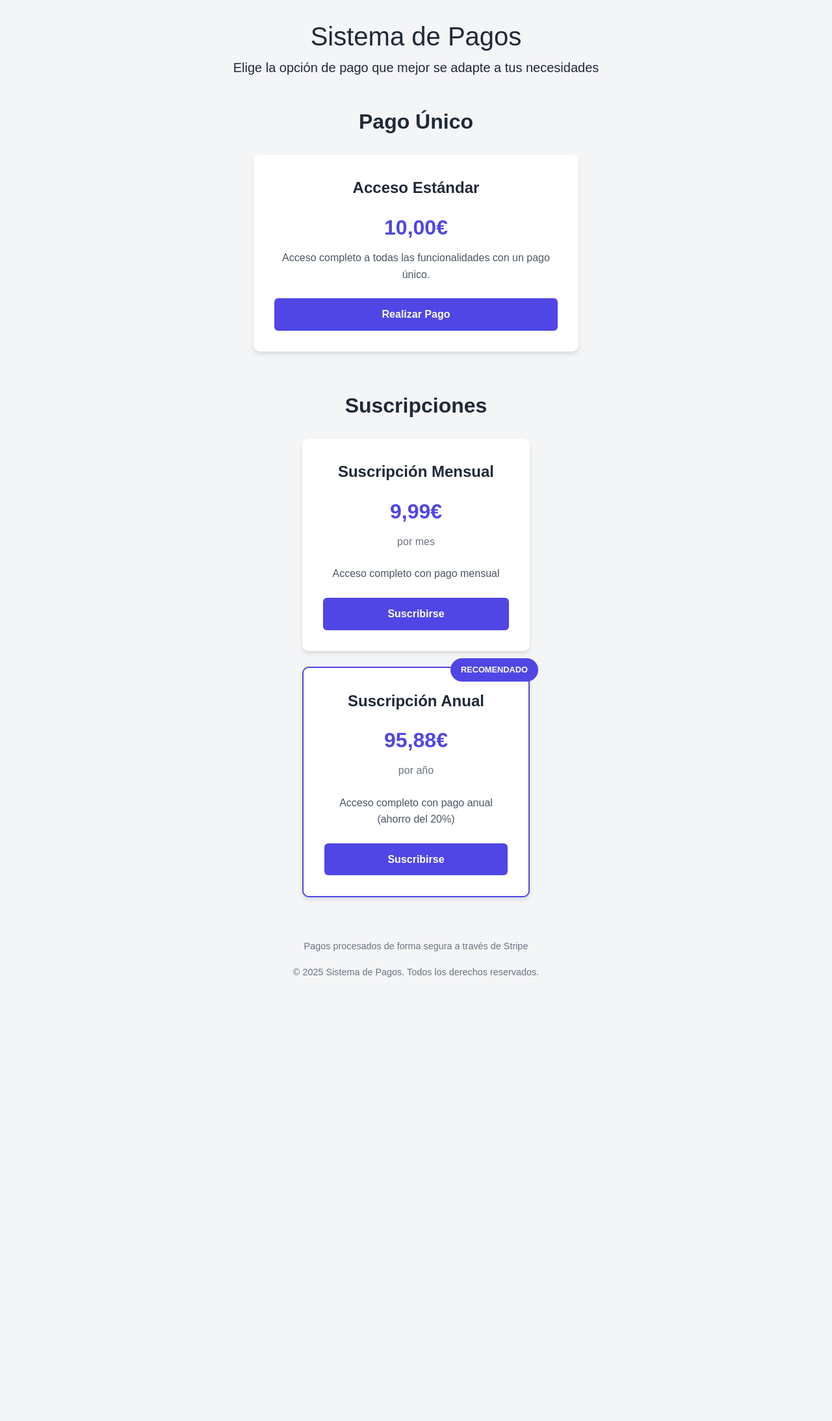
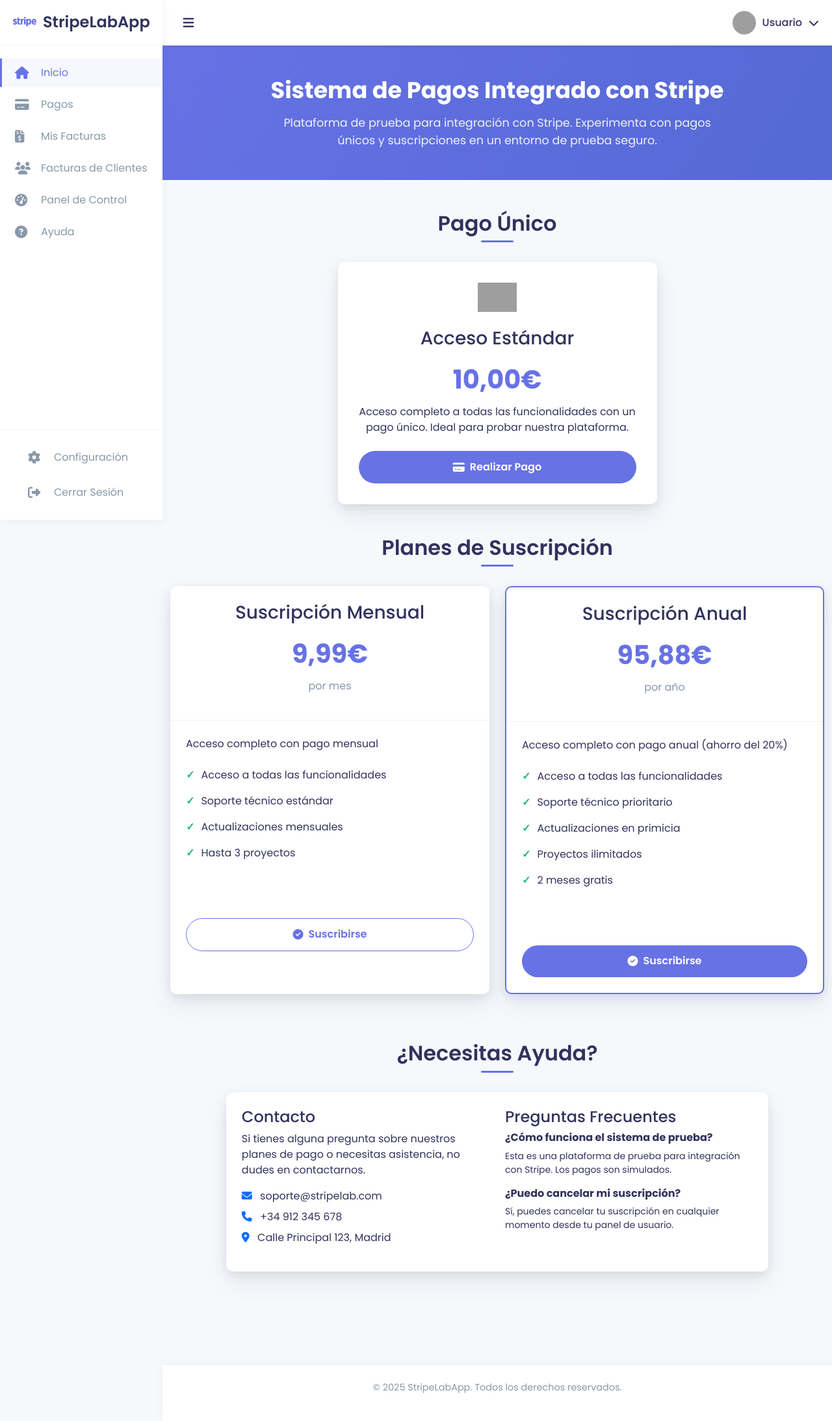
Before and after one commit to JosCarRub/Stripe-Lab-App, a PHP site: page /v1/index.php in a window 1280 px wide. Shown: the whole page at 65% size. Before the commit the page ends 1504 px from the top, so only its background shows below. Run offline with PHP 8.4, Linux system fonts and the light colour scheme; some libraries are stand-ins or nearby versions; grey boxes are pictures that could not be loaded.

Commit message:
added subscription payments

```diff
--- a/public/index.php
+++ b/public/index.php
@@ -17,7 +17,13 @@ $plans = [
         'price' => '9,99€',
         'period' => 'mes',
         'highlight' => false,
-        'lookup_key' => 'price_monthly_key'
+        'lookup_key' => 'monthly_subscriptions',
+        'features' => [
+            'Acceso a todas las funcionalidades',
+            'Soporte técnico estándar',
+            'Actualizaciones mensuales',
+            'Hasta 3 proyectos'
+        ]
     ],
     StripeProductsTypeEnum::YEARLY_SUBSCRIPTION->value => [
         'name' => 'Suscripción Anual',
@@ -25,7 +31,14 @@ $plans = [
         'price' => '95,88€',
         'period' => 'año',
         'highlight' => true,
-        'lookup_key' => 'price_annual_key'
+        'lookup_key' => 'annual_payment',
+        'features' => [
+            'Acceso a todas las funcionalidades',
+            'Soporte técnico prioritario',
+            'Actualizaciones en primicia',
+            'Proyectos ilimitados',
+            '2 meses gratis'
+        ]
     ],
 ];
 ?>
@@ -35,252 +48,223 @@ $plans = [
 <head>
     <meta charset="UTF-8">
     <meta name="viewport" content="width=device-width, initial-scale=1.0">
-    <title>Sistema de Pagos</title>
-    <link href="https://cdn.jsdelivr.net/npm/bootstrap@5.3.0-alpha1/dist/css/bootstrap.min.css" rel="stylesheet">
-    <!-- Cargar Stripe.js ANTES de cualquier otro script -->
+    <title>StripeLabApp - Sistema de Pagos</title>
+    <!-- Bootstrap CSS -->
+    <link href="https://cdn.jsdelivr.net/npm/bootstrap@5.3.0/dist/css/bootstrap.min.css" rel="stylesheet">
+    <!-- Font Awesome -->
+    <link rel="stylesheet" href="https://cdnjs.cloudflare.com/ajax/libs/font-awesome/6.4.0/css/all.min.css">
+    <!-- Google Fonts -->
+    <link rel="preconnect" href="https://fonts.googleapis.com">
+    <link rel="preconnect" href="https://fonts.gstatic.com" crossorigin>
+    <link href="https://fonts.googleapis.com/css2?family=Poppins:wght@300;400;500;600;700&display=swap" rel="stylesheet">
+    <!-- Stripe.js -->
     <script src="https://js.stripe.com/v3/"></script>
-    <style>
-        :root {
-            --primary-color: #4f46e5;
-            --secondary-color: #4338ca;
-            --light-color: #f3f4f6;
-            --dark-color: #1f2937;
-            --success-color: #047857;
-            --warning-color: #b91c1c;
-        }
-
-        body {
-            font-family: 'Arial', sans-serif;
-            line-height: 1.6;
-            color: var(--dark-color);
-            background-color: #f4f5f7;
-            padding-top: 2rem;
-            padding-bottom: 2rem;
-        }
-
-        .header {
-            text-align: center;
-            margin-bottom: 3rem;
-        }
-
-        .payment-section {
-            margin-bottom: 4rem;
-        }
-
-        .payment-options {
-            display: flex;
-            flex-wrap: wrap;
-            justify-content: center;
-            gap: 1.5rem;
-        }
-
-        .payment-card {
-            background-color: white;
-            border-radius: 10px;
-            box-shadow: 0 4px 6px rgba(0, 0, 0, 0.1);
-            padding: 2rem;
-            width: 100%;
-            max-width: 350px;
-            text-align: center;
-            transition: transform 0.3s, box-shadow 0.3s;
-        }
-
-        .payment-card:hover {
-            transform: translateY(-5px);
-            box-shadow: 0 12px 20px rgba(0, 0, 0, 0.15);
-        }
-
-        .payment-card.highlight {
-            border: 2px solid var(--primary-color);
-            position: relative;
-        }
-
-        .highlight-badge {
-            position: absolute;
-            top: -15px;
-            right: -15px;
-            background-color: var(--primary-color);
-            color: white;
-            padding: 0.5rem 1rem;
-            border-radius: 30px;
-            font-size: 0.8rem;
-            font-weight: bold;
-        }
-
-        .card-title {
-            font-size: 1.5rem;
-            font-weight: bold;
-            margin-bottom: 1rem;
-            color: var(--dark-color);
-        }
-
-        .card-price {
-            font-size: 2rem;
-            font-weight: bold;
-            color: var(--primary-color);
-            margin-bottom: 0.5rem;
-        }
-
-        .card-period {
-            font-size: 1rem;
-            color: #6b7280;
-            margin-bottom: 1.5rem;
-        }
-
-        .card-description {
-            margin-bottom: 1.5rem;
-            color: #4b5563;
-        }
-
-        .btn-payment {
-            background-color: var(--primary-color);
-            color: white;
-            border: none;
-            padding: 0.75rem 1.5rem;
-            border-radius: 6px;
-            cursor: pointer;
-            font-size: 1rem;
-            font-weight: 600;
-            transition: background-color 0.3s;
-            width: 100%;
-        }
-
-        .btn-payment:hover {
-            background-color: var(--secondary-color);
-        }
-
-        .one-time-payment {
-            text-align: center;
-            background-color: white;
-            border-radius: 10px;
-            box-shadow: 0 4px 6px rgba(0, 0, 0, 0.1);
-            padding: 2rem;
-            max-width: 500px;
-            margin: 0 auto;
-        }
-
-        .section-title {
-            text-align: center;
-            margin-bottom: 2rem;
-            color: var(--dark-color);
-            font-weight: bold;
-        }
-
-        .footer {
-            text-align: center;
-            margin-top: 3rem;
-            color: #6b7280;
-            font-size: 0.9rem;
-        }
-
-        .payment-options-container {
-            display: flex;
-            justify-content: center;
-        }
-
-        #loading-overlay {
-            position: fixed;
-            top: 0;
-            left: 0;
-            width: 100%;
-            height: 100%;
-            background-color: rgba(0, 0, 0, 0.5);
-            display: flex;
-            justify-content: center;
-            align-items: center;
-            z-index: 1000;
-            display: none;
-        }
-
-        .spinner {
-            border: 4px solid rgba(255, 255, 255, 0.3);
-            border-radius: 50%;
-            border-top: 4px solid white;
-            width: 40px;
-            height: 40px;
-            animation: spin 1s linear infinite;
-        }
-
-        @keyframes spin {
-            0% { transform: rotate(0deg); }
-            100% { transform: rotate(360deg); }
-        }
-
-        @media (max-width: 768px) {
-            .payment-options {
-                flex-direction: column;
-                align-items: center;
-            }
-
-            .payment-card {
-                max-width: 100%;
-            }
-        }
-    </style>
+    <!-- Custom CSS -->
+    <link rel="stylesheet" href="assets/css/styles.css">
 </head>
 <body>
-<div id="loading-overlay">
-    <div class="spinner"></div>
+<!-- Loading overlay -->
+<div id="index-loading-overlay">
+    <div id="index-spinner"></div>
+    <p id="index-loading-text">Procesando tu pago...</p>
 </div>
 
+<div id="index-wrapper">
+    <!-- Sidebar -->
+    <nav id="index-sidebar">
+        <div id="index-sidebar-header">
+            <i class="fab fa-stripe" id="index-app-logo"></i>
+            <h1 id="index-app-title">StripeLabApp</h1>
+        </div>
+
+        <ul id="index-sidebar-menu">
+            <li class="index-menu-item active">
+                <a href="index.php" class="index-menu-link">
+                    <i class="fas fa-home"></i>
+                    <span>Inicio</span>
+                </a>
+            </li>
+            <li class="index-menu-item">
+                <a href="#" class="index-menu-link">
+                    <i class="fas fa-credit-card"></i>
+                    <span>Pagos</span>
+                </a>
+            </li>
+            <li class="index-menu-item">
+                <a href="#" class="index-menu-link">
+                    <i class="fas fa-file-invoice-dollar"></i>
+                    <span>Mis Facturas</span>
+                </a>
+            </li>
+            <li class="index-menu-item">
+                <a href="#" class="index-menu-link">
+                    <i class="fas fa-users"></i>
+                    <span>Facturas de Clientes</span>
+                </a>
+            </li>
+            <li class="index-menu-item">
+                <a href="#" class="index-menu-link">
+                    <i class="fas fa-tachometer-alt"></i>
+                    <span>Panel de Control</span>
+                </a>
+            </li>
+            <li class="index-menu-item">
+                <a href="#index-contact" class="index-menu-link">
+                    <i class="fas fa-question-circle"></i>
+                    <span>Ayuda</span>
+                </a>
+            </li>
+        </ul>
+
+        <div id="index-sidebar-footer">
+            <a href="#" class="index-menu-link">
+                <i class="fas fa-cog"></i>
+                <span>Configuración</span>
+            </a>
+            <a href="#" class="index-menu-link">
+                <i class="fas fa-sign-out-alt"></i>
+                <span>Cerrar Sesión</span>
+            </a>
+        </div>
+    </nav>
+
+    <!-- Main Content -->
+    <div id="index-content">
+        <div id="index-top-bar">
+            <button id="index-menu-toggle">
+                <i class="fas fa-bars"></i>
+            </button>
+            <div id="index-user-menu">
+                <img src="https://ui-avatars.com/api/?name=User&background=6772e5&color=fff" alt="User" id="index-user-avatar">
+                <span id="index-username">Usuario</span>
+                <i class="fas fa-chevron-down"></i>
+            </div>
+        </div>
+
+        <!-- Header Section -->
+        <header id="index-header-section">
             <div class="container">
-    <header class="header">
-        <h1>Sistema de Pagos</h1>
-        <p class="lead">Elige la opción de pago que mejor se adapte a tus necesidades</p>
+                <h1 id="index-header-title">Sistema de Pagos Integrado con Stripe</h1>
+                <p id="index-header-subtitle">Plataforma de prueba para integración con Stripe. Experimenta con pagos únicos y suscripciones en un entorno de prueba seguro.</p>
+            </div>
         </header>
 
-    <main>
-        <section class="payment-section">
-            <h2 class="section-title">Pago Único</h2>
-            <div class="one-time-payment">
-                <div class="card-title">Acceso Estándar</div>
-                <div class="card-price">10,00€</div>
-                <div class="card-description">
-                    Acceso completo a todas las funcionalidades con un pago único.
+        <main id="index-main-container" class="container">
+            <!-- One-time Payment Section -->
+            <section id="index-one-time" class="index-section">
+                <h2 id="index-one-time-title" class="index-section-title">Pago Único</h2>
+                <div class="row justify-content-center">
+                    <div class="col-md-6">
+                        <div id="index-one-time-payment">
+                            <div class="mb-4">
+                                <img src="https://cdn.jsdelivr.net/gh/devicons/devicon/icons/stripe/stripe-original.svg" alt="Stripe" width="60">
                             </div>
-                <button id="single-payment-btn" class="btn-payment" data-type="<?= StripeProductsTypeEnum::ONE_PAYMENT->value ?>">
-                    Realizar Pago
+                            <h3 id="index-one-time-heading">Acceso Estándar</h3>
+                            <div id="index-one-time-price" class="index-card-price">10,00€</div>
+                            <p id="index-one-time-description" class="mb-4">Acceso completo a todas las funcionalidades con un pago único. Ideal para probar nuestra plataforma.</p>
+                            <button id="single-payment-btn" class="index-btn-primary" data-type="<?= StripeProductsTypeEnum::ONE_PAYMENT->value ?>">
+                                <i class="fas fa-credit-card me-2"></i>Realizar Pago
                             </button>
+                        </div>
+                    </div>
                 </div>
             </section>
 
-        <section class="payment-section">
-            <h2 class="section-title">Suscripciones</h2>
-            <div class="payment-options-container">
-                <div class="payment-options">
+            <!-- Subscription Section -->
+            <section id="index-subscriptions" class="index-section">
+                <h2 id="index-subscriptions-title" class="index-section-title">Planes de Suscripción</h2>
+                <div class="row">
                     <?php foreach ($plans as $type => $plan): ?>
-                        <div class="payment-card <?= $plan['highlight'] ? 'highlight' : '' ?>">
+                        <div class="col-lg-6 mb-4">
+                            <div class="index-card <?= $plan['highlight'] ? 'index-highlight' : '' ?>">
+                                <div class="index-card-header">
                                     <?php if ($plan['highlight']): ?>
-                                <div class="highlight-badge">RECOMENDADO</div>
+
                                     <?php endif; ?>
-                            <div class="card-title"><?= htmlspecialchars($plan['name']) ?></div>
-                            <div class="card-price"><?= htmlspecialchars($plan['price']) ?></div>
-                            <div class="card-period">por <?= htmlspecialchars($plan['period']) ?></div>
-                            <div class="card-description">
-                                <?= htmlspecialchars($plan['description']) ?>
+                                    <h3 id="index-plan-title-<?= $type ?>"><?= htmlspecialchars($plan['name']) ?></h3>
+                                    <div id="index-plan-price-<?= $type ?>" class="index-card-price"><?= htmlspecialchars($plan['price']) ?></div>
+                                    <div id="index-plan-period-<?= $type ?>" class="index-card-period">por <?= htmlspecialchars($plan['period']) ?></div>
                                 </div>
-                            <button class="btn-payment subscription-btn"
+                                <div class="index-card-body">
+                                    <p id="index-plan-description-<?= $type ?>"><?= htmlspecialchars($plan['description']) ?></p>
+                                    <ul id="index-plan-features-<?= $type ?>" class="index-feature-list">
+                                        <?php foreach ($plan['features'] as $index => $feature): ?>
+                                            <li id="index-plan-feature-<?= $type ?>-<?= $index ?>"><?= htmlspecialchars($feature) ?></li>
+                                        <?php endforeach; ?>
+                                    </ul>
+                                </div>
+                                <div class="index-card-footer">
+                                    <button id="index-subscription-btn-<?= $type ?>"
+                                            class="<?= $plan['highlight'] ? 'index-btn-primary' : 'index-btn-outline' ?> subscription-btn w-100"
                                             data-type="<?= htmlspecialchars($type) ?>"
                                             data-lookup="<?= htmlspecialchars($plan['lookup_key']) ?>">
-                                Suscribirse
+                                        <i class="fas fa-check-circle me-2"></i>Suscribirse
                                     </button>
                                 </div>
+                            </div>
+                        </div>
                     <?php endforeach; ?>
+                </div>
+            </section>
+
+            <!-- Contact Section -->
+            <section id="index-contact" class="index-section">
+                <h2 id="index-contact-title" class="index-section-title">¿Necesitas Ayuda?</h2>
+                <div class="row justify-content-center">
+                    <div class="col-md-10">
+                        <div class="index-card">
+                            <div class="index-card-body p-4">
+                                <div class="row">
+                                    <div class="col-md-6 mb-4 mb-md-0">
+                                        <h4 id="index-contact-heading">Contacto</h4>
+                                        <p id="index-contact-text">Si tienes alguna pregunta sobre nuestros planes de pago o necesitas asistencia, no dudes en contactarnos.</p>
+                                        <ul id="index-contact-list" class="list-unstyled">
+                                            <li id="index-contact-email" class="mb-2"><i class="fas fa-envelope me-2 text-primary"></i> soporte@stripelab.com</li>
+                                            <li id="index-contact-phone" class="mb-2"><i class="fas fa-phone me-2 text-primary"></i> +34 912 345 678</li>
+                                            <li id="index-contact-address"><i class="fas fa-map-marker-alt me-2 text-primary"></i> Calle Principal 123, Madrid</li>
+                                        </ul>
+                                    </div>
+                                    <div class="col-md-6">
+                                        <h4 id="index-faq-heading">Preguntas Frecuentes</h4>
+                                        <div class="mb-3">
+                                            <h6 id="index-faq-question-1" class="fw-bold">¿Cómo funciona el sistema de prueba?</h6>
+                                            <p id="index-faq-answer-1" class="small">Esta es una plataforma de prueba para integración con Stripe. Los pagos son simulados.</p>
+                                        </div>
+                                        <div>
+                                            <h6 id="index-faq-question-2" class="fw-bold">¿Puedo cancelar mi suscripción?</h6>
+                                            <p id="index-faq-answer-2" class="small">Sí, puedes cancelar tu suscripción en cualquier momento desde tu panel de usuario.</p>
+                                        </div>
+                                    </div>
+                                </div>
+                            </div>
+                        </div>
                     </div>
                 </div>
             </section>
         </main>
 
-    <footer class="footer">
-        <p>Pagos procesados de forma segura a través de Stripe</p>
-        <p>&copy; <?= date('Y') ?> Sistema de Pagos. Todos los derechos reservados.</p>
+        <!-- Footer -->
+        <footer id="index-footer">
+            <div class="container">
+                <div id="index-copyright" class="text-center">
+                    <p>&copy; <?= date('Y') ?> StripeLabApp. Todos los derechos reservados.</p>
+                </div>
+            </div>
         </footer>
     </div>
+</div>
 
+<!-- Bootstrap JS Bundle with Popper -->
+<script src="https://cdn.jsdelivr.net/npm/bootstrap@5.3.0/dist/js/bootstrap.bundle.min.js"></script>
 <script>
     // Inicializar Stripe (con la clave pública)
     const stripe = Stripe('<?= $stripePublicKey ?>');
-    const loadingOverlay = document.getElementById('loading-overlay');
+    const loadingOverlay = document.getElementById('index-loading-overlay');
+
+    // Toggle sidebar
+    document.getElementById('index-menu-toggle').addEventListener('click', function() {
+        document.getElementById('index-wrapper').classList.toggle('collapsed');
+    });
 
     // Configurar el botón de pago único
     document.getElementById('single-payment-btn').addEventListener('click', async () => {
```
Also changed, not shown: public/create_subscription_session.php (+26 -7 lines), public/assets/css/styles.css (added), 4 other files. Lines whose indentation alone changed are shown as unchanged.
